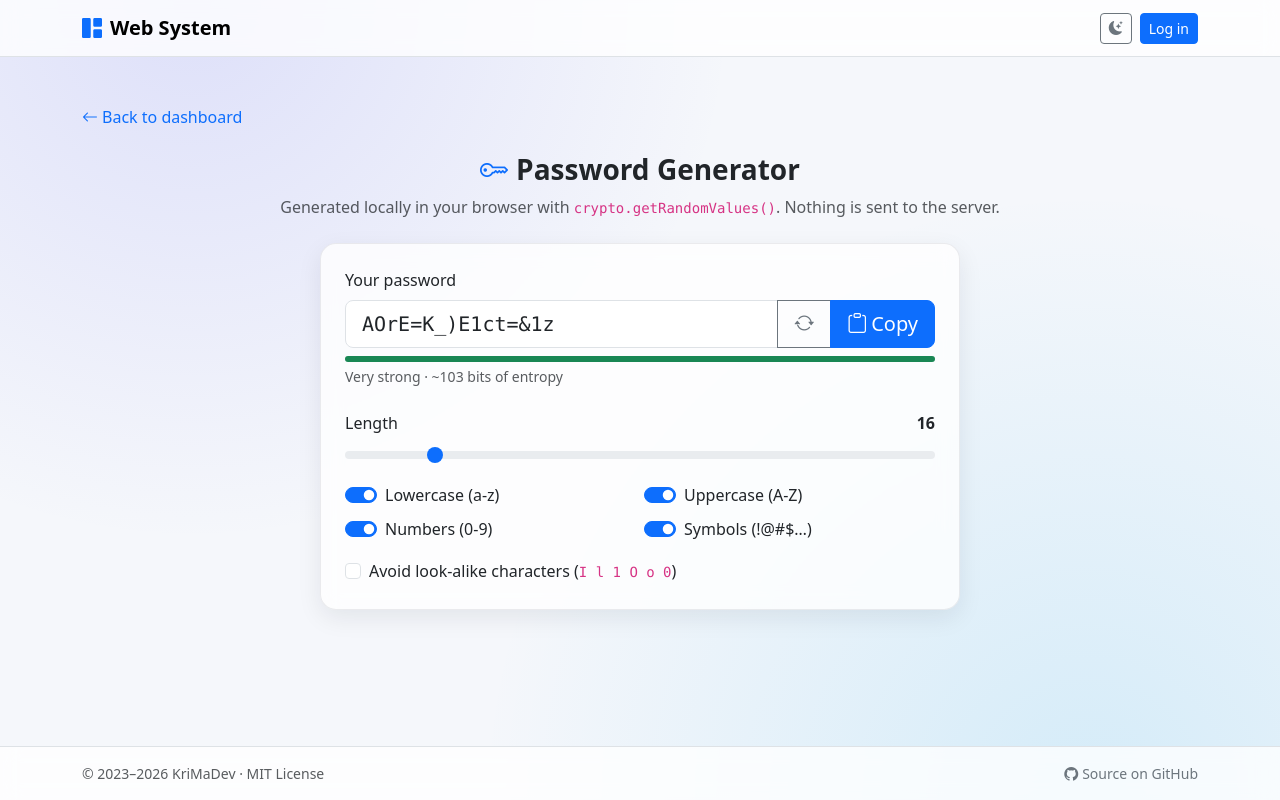
After one commit to KriMaDev/web_system, a PHP site: page /test_scripts/password_generator.php in a window 1280 px wide. The commit adds this page. Run offline with PHP 8.4, Linux system fonts and the light colour scheme.

Commit message:
Add Password Generator tool
Generates passwords in the browser with crypto.getRandomValues(),
using rejection sampling (no modulo bias), at least one character from
each selected set and a Fisher-Yates shuffle. Options for length (8-64),
character sets and avoiding look-alike characters; strength meter
based on estimated entropy. Nothing is sent to the server.

Co-Authored-By: Claude Opus 5.5 <noreply@anthropic.com>

```diff
--- /dev/null
+++ b/assets/js/password-generator.js
@@ -0,0 +1,125 @@
+(function () {
+    'use strict';
+
+    const SETS = {
+        lower:   'abcdefghijklmnopqrstuvwxyz',
+        upper:   'ABCDEFGHIJKLMNOPQRSTUVWXYZ',
+        digits:  '0123456789',
+        symbols: '!@#$%^&*()-_=+[]{};:,.?/',
+    };
+    const AMBIGUOUS = /[Il1Oo0]/g;
+
+    //===================================
+    //   Uniform random integer in [0, max) from the browser's CSPRNG.
+    //   Rejection sampling avoids the modulo bias of `random % max`.
+    function randomInt(max) {
+        const limit = Math.floor(0x100000000 / max) * max;
+        const buffer = new Uint32Array(1);
+        do {
+            crypto.getRandomValues(buffer);
+        } while (buffer[0] >= limit);
+        return buffer[0] % max;
+    }
+
+    // Character sets selected in the options (optionally without look-alike characters)
+    function selectedSets(options) {
+        return Object.keys(SETS)
+            .filter(name => options[name])
+            .map(name => options.avoidAmbiguous ? SETS[name].replace(AMBIGUOUS, '') : SETS[name]);
+    }
+
+    //===================================
+    //   Generate a password containing at least one character of every selected set
+    function generatePassword(options) {
+        const sets = selectedSets(options);
+        if (sets.length === 0) {
+            throw new Error('Select at least one character set.');
+        }
+        const length = Math.max(options.length, sets.length);
+        const pool   = sets.join('');
+
+        // One character from each selected set, the rest from the whole pool...
+        const chars = sets.map(set => set[randomInt(set.length)]);
+        while (chars.length < length) {
+            chars.push(pool[randomInt(pool.length)]);
+        }
+
+        // ...then a Fisher-Yates shuffle so the guaranteed characters aren't always first
+        for (let i = chars.length - 1; i > 0; i--) {
+            const j = randomInt(i + 1);
+            [chars[i], chars[j]] = [chars[j], chars[i]];
+        }
+        return chars.join('');
+    }
+
+    // Approximate strength in bits: length * log2(pool size)
+    function entropyBits(options) {
+        const poolSize = selectedSets(options).join('').length;
+        return poolSize > 0 ? Math.round(options.length * Math.log2(poolSize)) : 0;
+    }
+
+    // [label, Bootstrap color, progress %]
+    function strength(bits) {
+        if (bits < 50)  return ['Weak', 'danger', 25];
+        if (bits < 70)  return ['Fair', 'warning', 50];
+        if (bits < 100) return ['Strong', 'info', 75];
+        return ['Very strong', 'success', 100];
+    }
+
+    // Allow unit testing with Node: `require('./password-generator.js')`
+    if (typeof module !== 'undefined' && module.exports) {
+        module.exports = { generatePassword, entropyBits, strength, randomInt, SETS };
+        return;
+    }
+
+    //===================================
+    //   UI
+    document.addEventListener('DOMContentLoaded', function () {
+        const form = document.getElementById('password-options');
+        if (!form) {
+            return;
+        }
+        const output      = document.getElementById('password-output');
+        const lengthInput = document.getElementById('pw-length');
+        const lengthValue = document.getElementById('pw-length-value');
+        const meter       = document.getElementById('pw-strength-bar');
+        const meterLabel  = document.getElementById('pw-strength-label');
+        const setBoxes    = ['lower', 'upper', 'digits', 'symbols'].map(name => document.getElementById('pw-' + name));
+
+        function readOptions() {
+            return {
+                length:         parseInt(lengthInput.value, 10),
+                lower:          setBoxes[0].checked,
+                upper:          setBoxes[1].checked,
+                digits:         setBoxes[2].checked,
+                symbols:        setBoxes[3].checked,
+                avoidAmbiguous: document.getElementById('pw-ambiguous').checked,
+            };
+        }
+
+        function refresh() {
+            const options = readOptions();
+            lengthValue.textContent = options.length;
+            output.value = generatePassword(options);
+
+            const bits = entropyBits(options);
+            const [label, color, percent] = strength(bits);
+            meter.className = 'progress-bar bg-' + color;
+            meter.style.width = percent + '%';
+            meter.parentElement.setAttribute('aria-valuenow', String(percent));
+            meterLabel.textContent = `${label} · ~${bits} bits of entropy`;
+        }
+
+        form.addEventListener('submit', event => event.preventDefault());
+        form.addEventListener('input', event => {
+            // Keep at least one character set selected
+            if (setBoxes.includes(event.target) && !setBoxes.some(box => box.checked)) {
+                event.target.checked = true;
+            }
+            refresh();
+        });
+        document.getElementById('pw-regenerate').addEventListener('click', refresh);
+
+        refresh();
+    });
+})();
--- /dev/null
+++ b/test_scripts/password_generator.php
@@ -0,0 +1,75 @@
+<?php
+require_once __DIR__ . '/../km_func.php';
+
+send_security_headers();
+start_secure_session();
+
+$characterSets = [
+    'lower'   => 'Lowercase (a-z)',
+    'upper'   => 'Uppercase (A-Z)',
+    'digits'  => 'Numbers (0-9)',
+    'symbols' => 'Symbols (!@#$…)',
+];
+
+$pageTitle   = 'Password Generator';
+$assetBase   = '../';
+$pageScripts = ['assets/js/password-generator.js'];
+require __DIR__ . '/../partials/header.php';
+?>
+        <div class="container py-5">
+            <a href="../km_dashboard.php" class="back-link"><i class="bi bi-arrow-left me-1"></i>Back to dashboard</a>
+
+            <header class="tool-header text-center mb-4">
+                <h1 class="h3"><i class="bi bi-key text-primary me-2"></i>Password Generator</h1>
+                <p class="text-body-secondary mb-0">
+                    Generated locally in your browser with <code>crypto.getRandomValues()</code>. Nothing is sent to the server.
+                </p>
+            </header>
+
+            <div class="card tool-panel mx-auto">
+                <div class="card-body">
+                    <label for="password-output" class="form-label">Your password</label>
+                    <div class="input-group input-group-lg mb-2">
+                        <input type="text" class="form-control font-monospace" id="password-output"
+                               readonly spellcheck="false" autocomplete="off" aria-describedby="pw-strength-label">
+                        <button type="button" class="btn btn-outline-secondary" id="pw-regenerate" title="Generate a new password" aria-label="Generate a new password">
+                            <i class="bi bi-arrow-repeat"></i>
+                        </button>
+                        <button type="button" class="btn btn-primary" data-copy-target="#password-output">
+                            <i class="bi bi-clipboard me-1"></i>Copy
+                        </button>
+                    </div>
+
+                    <div class="progress mb-1" role="progressbar" aria-label="Password strength" aria-valuemin="0" aria-valuemax="100" style="height: 6px;">
+                        <div class="progress-bar" id="pw-strength-bar"></div>
+                    </div>
+                    <div class="small text-body-secondary mb-4" id="pw-strength-label">&nbsp;</div>
+
+                    <form id="password-options">
+                        <label for="pw-length" class="form-label d-flex justify-content-between">
+                            <span>Length</span><strong id="pw-length-value">16</strong>
+                        </label>
+                        <input type="range" class="form-range mb-3" id="pw-length" min="8" max="64" value="16">
+
+                        <div class="row row-cols-1 row-cols-sm-2 g-2 mb-3">
+                            <?php foreach ($characterSets as $name => $label): ?>
+                                <div class="col">
+                                    <div class="form-check form-switch">
+                                        <input class="form-check-input" type="checkbox" role="switch" id="pw-<?= e($name) ?>" checked>
+                                        <label class="form-check-label" for="pw-<?= e($name) ?>"><?= e($label) ?></label>
+                                    </div>
+                                </div>
+                            <?php endforeach; ?>
+                        </div>
+
+                        <div class="form-check">
+                            <input class="form-check-input" type="checkbox" id="pw-ambiguous">
+                            <label class="form-check-label" for="pw-ambiguous">
+                                Avoid look-alike characters (<code>I l 1 O o 0</code>)
+                            </label>
+                        </div>
+                    </form>
+                </div>
+            </div>
+        </div>
+<?php require __DIR__ . '/../partials/footer.php'; ?>
```
Also changed, not shown: km_dashboard.php (+7 -0 lines).
